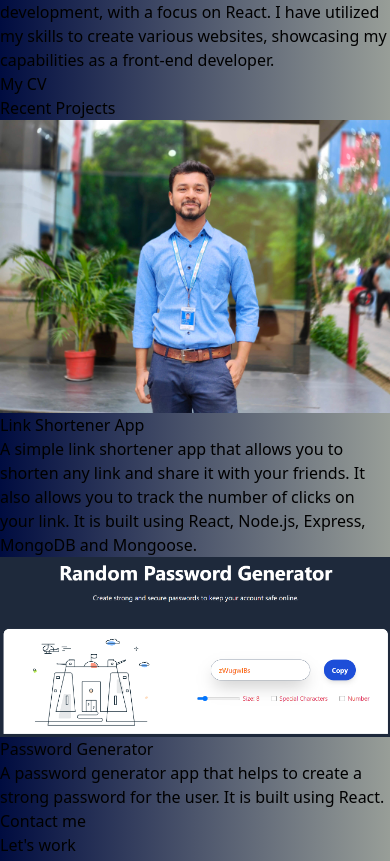
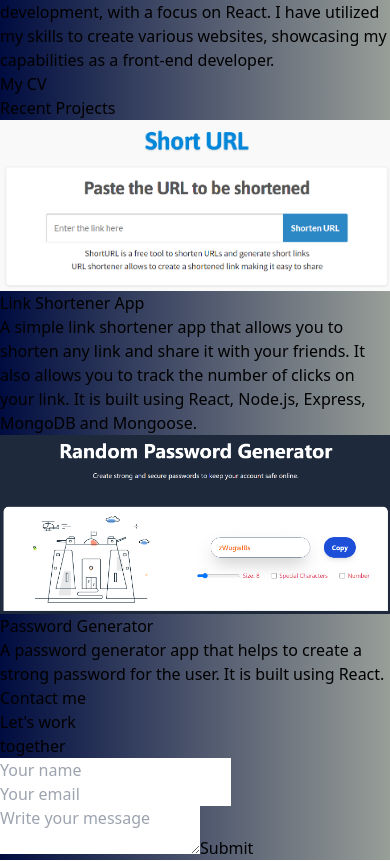
Before and after one commit to CoderSayan1/my-portfolio, a React (Vite) app: page / in a window 390 px wide. Shown: the part 1688-2549 px from the top of the page. Built offline with nearby package versions, Linux system fonts and the light colour scheme.

Commit message:
Images updated

```diff
--- a/src/components/Work.jsx
+++ b/src/components/Work.jsx
@@ -1,5 +1,5 @@
 import React from "react";
-import image1 from "../images/Sayan.jpg";
+import image1 from "../images/link.png";
 import image2 from "../images/password.png"
 
 export default function Work() {
@@ -30,8 +30,8 @@ export default function Work() {
         <div className="flex flex-col">
           {projects.map((project) => (
             <div className="flex md:flex-row flex-col md:justify-between mb-6 p-4 rounded-xl bg-gradient-to-r from-[#394c59] to-[#2c3e50] w-full" key={project.id}>
-              <div className="md:w-[30%] w-full mx-auto md:mx-0">
-                <img src={project.image} alt="oops" className="rounded-lg"/>
+              <div className="md:w-1/2 w-full mx-auto md:mx-0">
+                <img src={project.image} alt="oops" className="rounded-lg w-full h-auto"/>
               </div>
               <div className="text-white w-[70%] md:mx-10 mx-0">
                 <div className="text-xl font-bold mb-4 md:text-left mt-4 md:mt-0">
```
Also changed, not shown: src/images/link.png (added).
